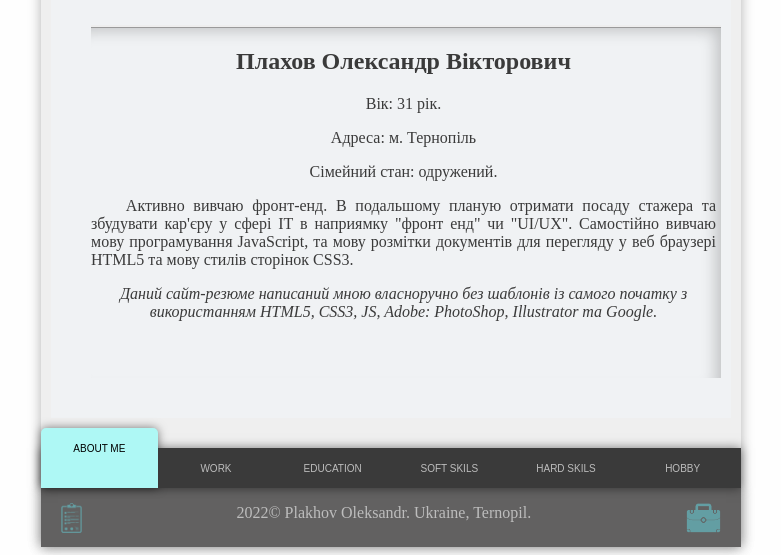
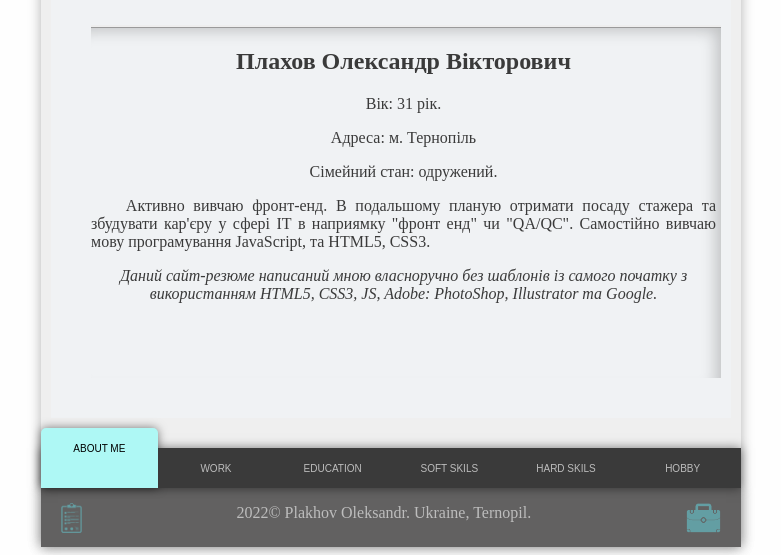
Before and after one commit to plakhovO/site, a plain HTML site: page index.html in a window 1280 px wide. Both pictures are taken after a click on the element "ABOUT ME". Shown: the part 273-828 px from the top of the page, without its empty margins (249-1030 px from the left). Drawn offline with Linux system fonts and the light colour scheme; a web font is replaced by a local one.

Commit message:
Update index.html

```diff
--- a/index.html
+++ b/index.html
@@ -53,12 +53,10 @@
           <p align="justify">
             &nbsp;&nbsp;&nbsp;&nbsp;Активно вивчаю фронт-енд. В подальшому
             планую отримати посаду стажера та збудувати кар'єру у
-            сфері ІТ  в наприямку "фронт енд" чи "UI/UX". Самостійно вивчаю
-            мову програмування JavaScript, та мову розмітки документів для
-            перегляду у веб браузері HTML5 та мову стилів сторінок CSS3. <p><em>Даний
+            сфері ІТ  в наприямку "фронт енд" чи "QA/QC". Самостійно вивчаю
+            мову програмування JavaScript, та HTML5, CSS3.<p><em>Даний
             сайт-резюме написаний мною власноручно без шаблонів із самого
             початку з використанням HTML5, CSS3, JS, Adobe: PhotoShop, Illustrator та Google.</em></p>
-
           </p>
         </div>
         <div class="info" id="education">
```
